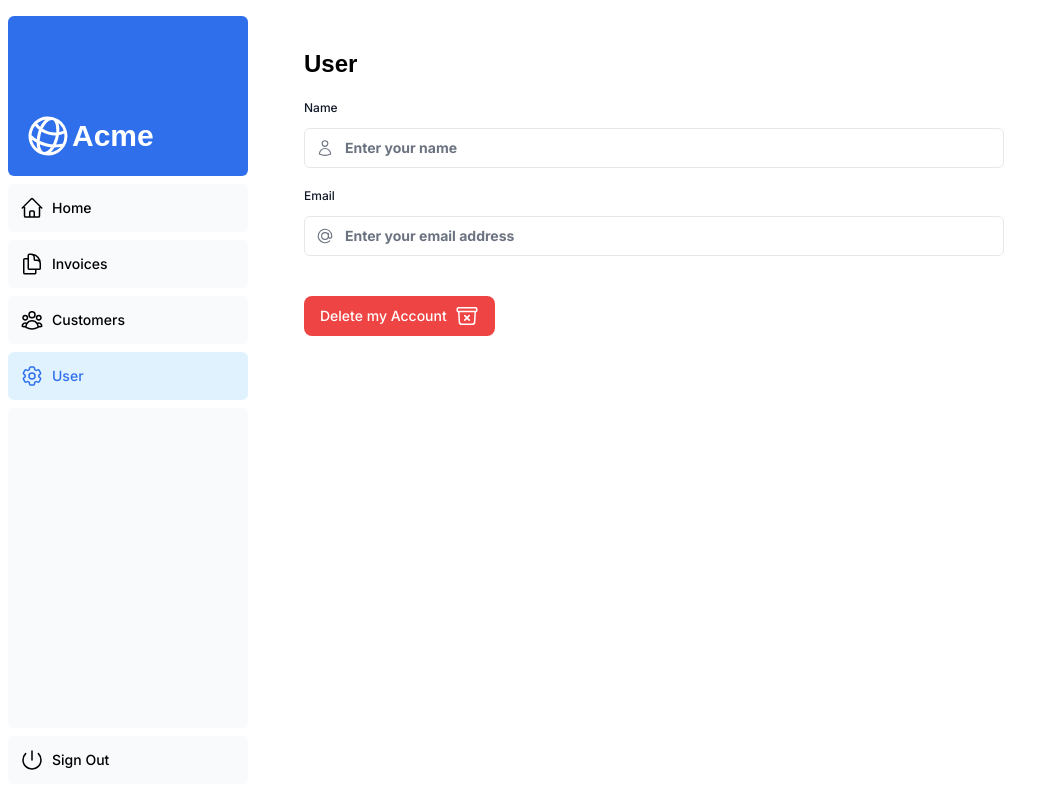
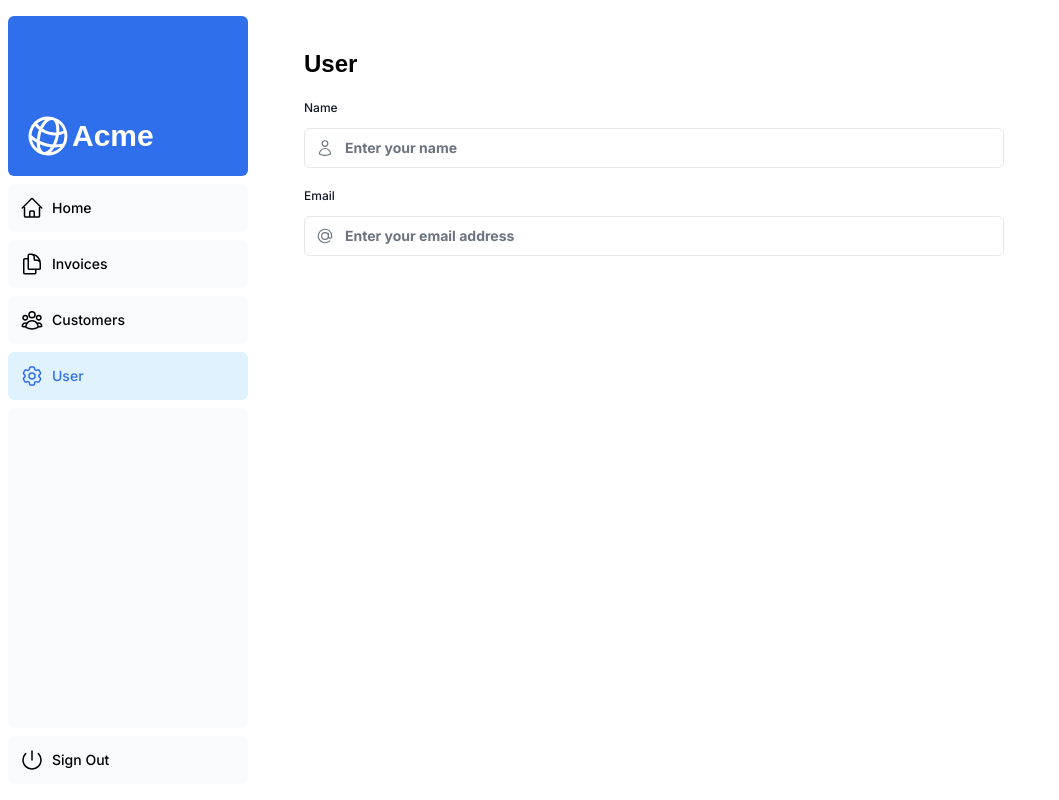
Before and after one commit to MaksymKorchak/NextJS14-Dashboard_app, a Next.js app: page /dashboard/user in a window 1280 px wide. Shown: the whole page, without its empty margins (0-1059 px from the left). Built offline with nearby package versions, Linux system fonts and the light colour scheme; no server answers; the database is empty; a web font is replaced by a local one.

Commit message:
Commit delete user functionality

```diff
--- a/app/ui/invoices/user-form.tsx
+++ b/app/ui/invoices/user-form.tsx
@@ -69,10 +69,10 @@ export default function UserForm({ user }: { user: User }) {
             <AtSymbolIcon className="pointer-events-none absolute left-3 top-1/2 h-[18px] w-[18px] -translate-y-1/2 text-gray-500 peer-focus:text-gray-900" />
           </div>
         </div>
-        <Button className="mt-10 bg-red-500">
+        {/* <Button className="mt-10 bg-red-500">
           Delete my Account
           <ArchiveBoxXMarkIcon className="ml-2 w-5 md:w-6" />
-        </Button>
+        </Button> */}
       </form>
     </>
   );
```
